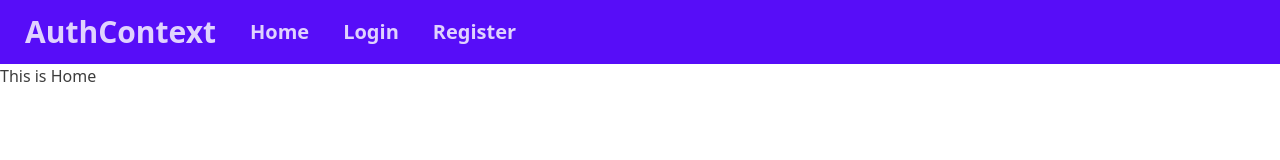
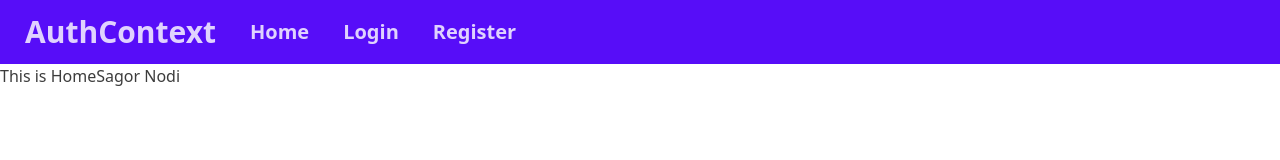
Before and after one commit to mehedishopnil/auth-firebase-context-tailwind, a React (Vite) app: page / in a window 1280 px wide. Shown: the top 160 px of the page. Built offline with nearby package versions, Linux system fonts and the light colour scheme.

Commit message:
context setup

```diff
--- /dev/null
+++ b/src/Providers/AuthProviders.jsx
@@ -0,0 +1,15 @@
+import React, { createContext } from 'react';
+
+export const AuthContext = createContext(null);
+
+ const AuthProviders = ({children}) => {
+
+    const user = {displayName: 'Sagor Nodi'}
+    return (
+        <AuthContext.Provider value={user}>
+            {children}
+        </AuthContext.Provider>
+    );
+};
+
+export default AuthProviders;
--- a/src/components/Home/Home.jsx
+++ b/src/components/Home/Home.jsx
@@ -1,9 +1,11 @@
-import React from 'react';
+import React, { useContext } from 'react';
+import { AuthContext } from '../../Providers/AuthProviders';
 
 const Home = () => {
+    const user = useContext(AuthContext)
     return (
         <div>
-            <h2>This is Home</h2>
+            <h2>This is Home{user && <span>{user.displayName}</span>}</h2>
         </div>
     );
 };
--- a/src/main.jsx
+++ b/src/main.jsx
@@ -10,6 +10,7 @@
 import Home from './components/Home/Home.jsx';
 import Login from './components/Login/Login.jsx';
 import Register from './components/Register/Register.jsx';
+import AuthProviders from './Providers/AuthProviders.jsx';
 
 
 const router = createBrowserRouter([
@@ -36,6 +37,8 @@
 
 ReactDOM.createRoot(document.getElementById('root')).render(
   <React.StrictMode>
+    <AuthProviders>
     <RouterProvider router={router} />
+    </AuthProviders>
   </React.StrictMode>,
 )
```
Also changed, not shown: src/_steps_.js (added, +12 -0 lines).
